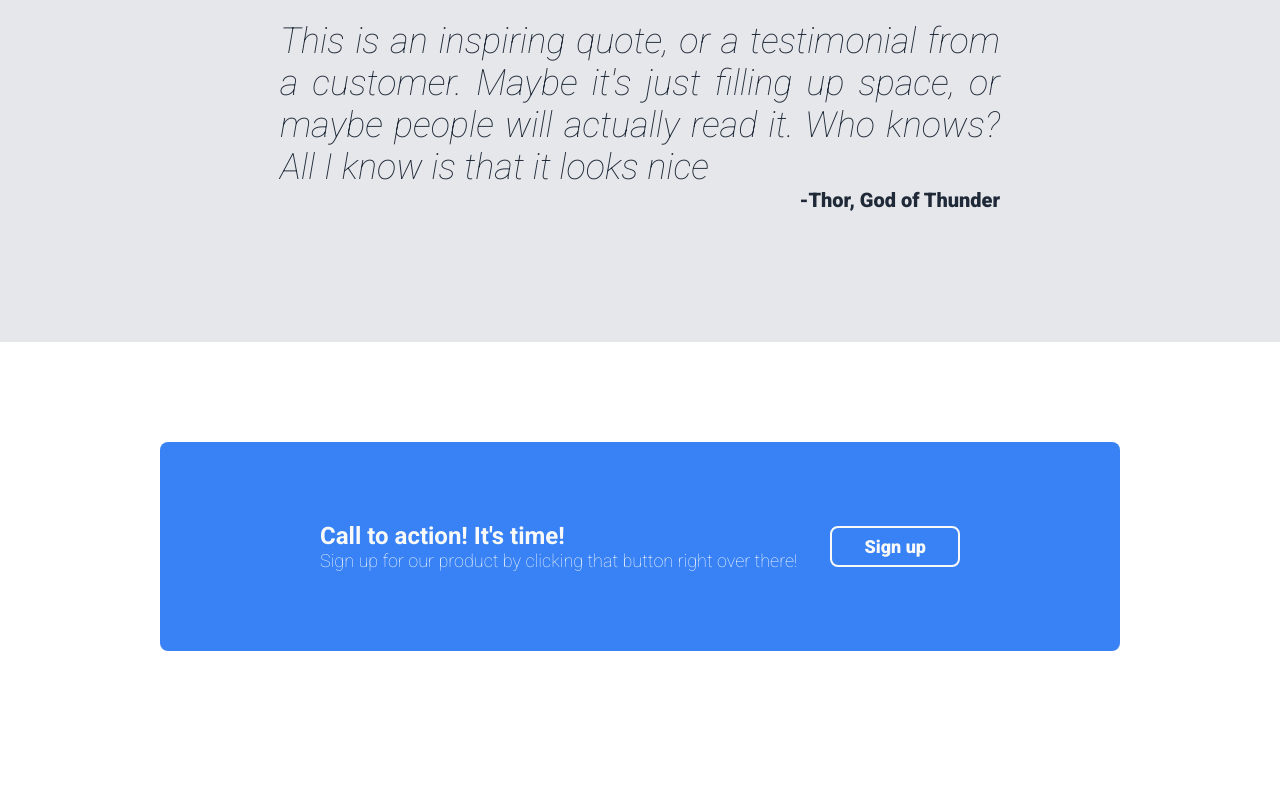
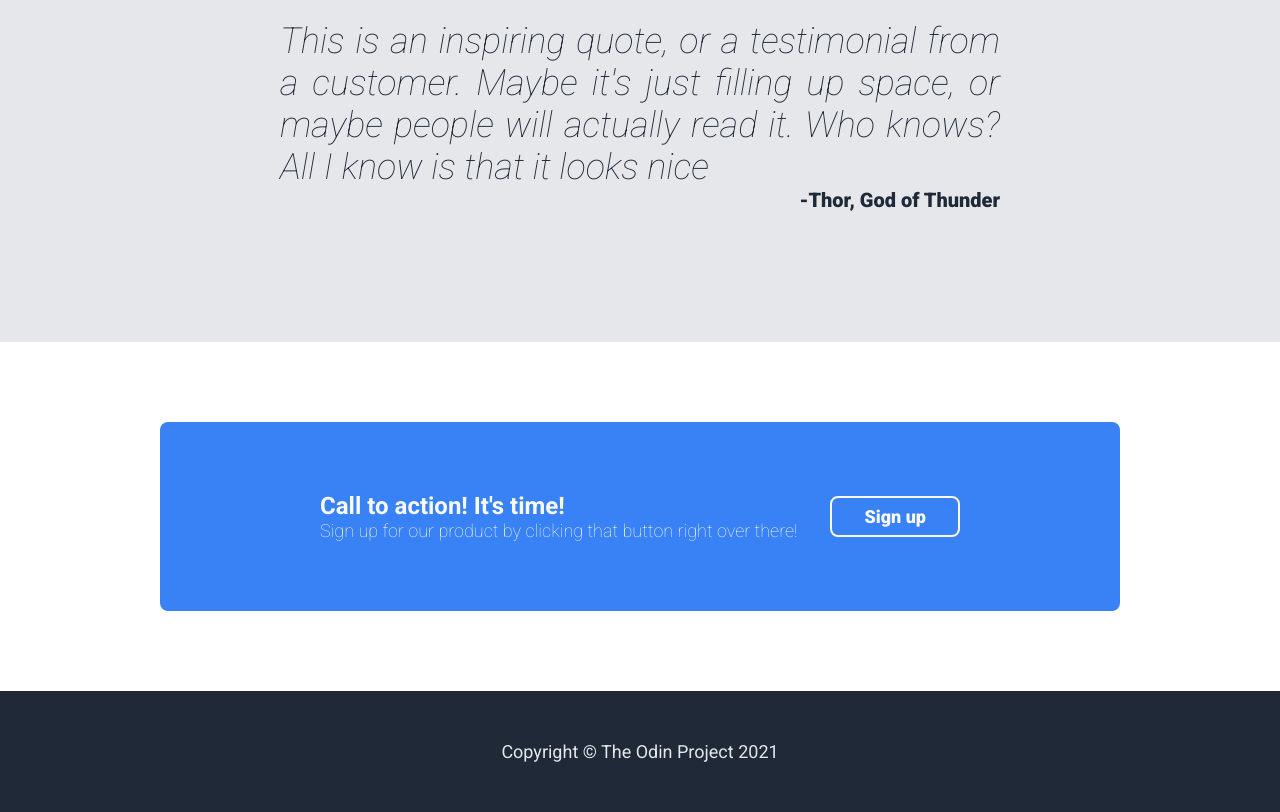
Before and after one commit to beloniara/landing-page, a plain HTML site: page index.html in a window 1280 px wide. Shown: the part 1265-2077 px from the top of the page. Before the commit the page ends 2016 px from the top, so only its background shows below. Drawn offline with Linux system fonts and the light colour scheme.

Commit message:
Add footer and finish the task

```diff
--- a/index.html
+++ b/index.html
@@ -81,6 +81,11 @@
     </div>
   </div>
 
+  <div class="footer">
+    Copyright © The Odin Project 2021
+  </div>
+
+
 
 </body>
 </html>
--- a/styles.css
+++ b/styles.css
@@ -164,8 +164,8 @@ ul {
   justify-content: space-between;
   background-color: #3882f6;
   color: #f9faf8;
-  margin: 100px 160px;
-  padding: 80px 160px;
+  margin: 80px 160px;
+  padding: 70px 160px;
   border-radius: 8px;
 }
 
@@ -193,3 +193,12 @@ ul {
   padding: 8px 32px;
   border: 2px solid #f9faf8;
 }
+
+.footer{
+  text-align: center;
+  background-color: #1f2937;
+  color: #e5e7eb;
+  font-size: 18px;
+  font-weight: light;
+  padding: 50px;
+}
```
